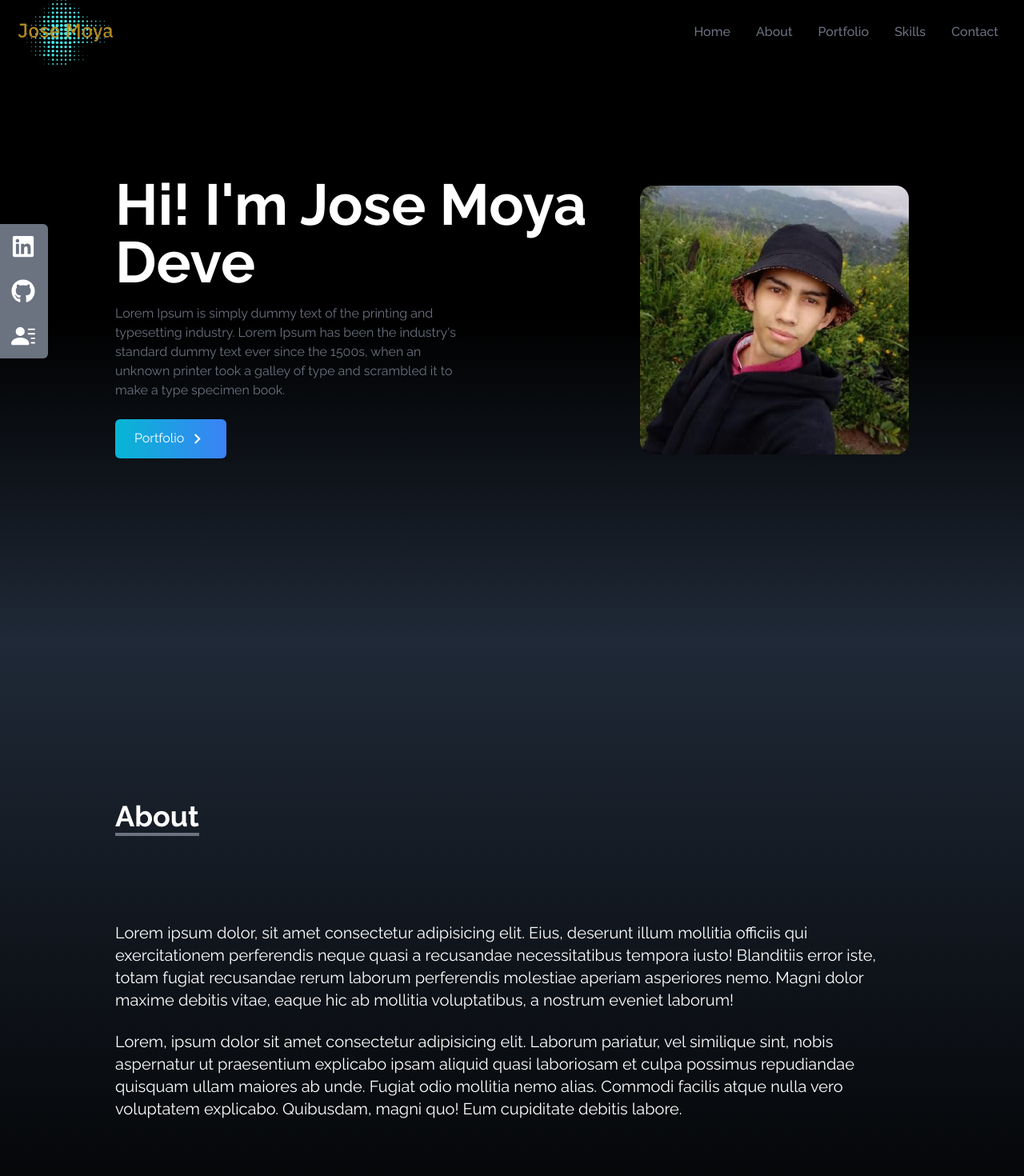
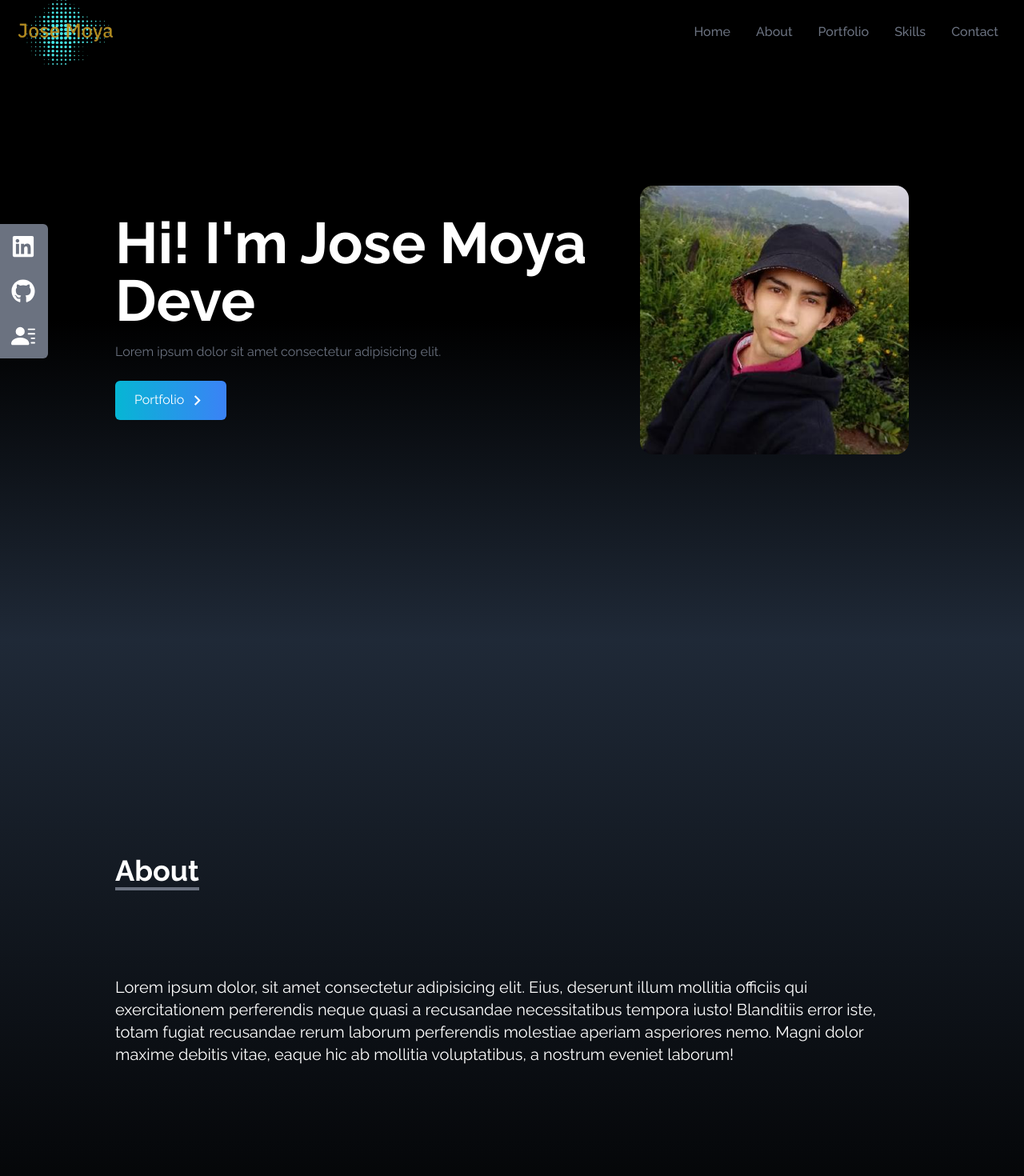
Before and after one commit to Jhoseb29/Jose-Moya, a React (Create React App) app: page / in a window 1280 px wide. Shown: the top 1470 px of the page at 80% size. Built offline with nearby package versions, Linux system fonts and the light colour scheme.

Commit message:
maldito error

```diff
--- a/src/components/About.jsx
+++ b/src/components/About.jsx
@@ -22,16 +22,7 @@ const About = () => {
           ab mollitia voluptatibus, a nostrum eveniet laborum!
         </p>
 
-        <br />
 
-        <p className="text-xl">
-          Lorem, ipsum dolor sit amet consectetur adipisicing elit. Laborum
-          pariatur, vel similique sint, nobis aspernatur ut praesentium
-          explicabo ipsam aliquid quasi laboriosam et culpa possimus repudiandae
-          quisquam ullam maiores ab unde. Fugiat odio mollitia nemo alias.
-          Commodi facilis atque nulla vero voluptatem explicabo. Quibusdam,
-          magni quo! Eum cupiditate debitis labore.
-        </p>
       </div>
     </div>
   );
--- a/src/components/Home.jsx
+++ b/src/components/Home.jsx
@@ -53,15 +53,12 @@ const Home = () => {
     >
       <div className="max-w-screen-lg mx-auto flex flex-col items-center justify-center h-full px-4 md:flex-row">
         <div className="flex flex-col justify-center h-full">
-        <TrackVisibility>
-              {({ isVisible }) =>
-              <div className={isVisible ? "animate__animated animate__fadeIn" : ""}>
-                <h1 className= "text-4xl sm:text-7xl font-bold text-white">{`Hi! I'm Jose Moya`} <span className="txt-rotate" data-period="1000" data-rotate='[ "Web Developer", "Web Designer", "UI/UX Designer"]'><span className="wrap">{text}</span></span></h1>
-                  <p className="text-gray-500 py-4 max-w-md">Lorem Ipsum is simply dummy text of the printing and typesetting industry. Lorem Ipsum has been the industry's standard dummy text ever since the 1500s, when an unknown printer took a galley of type and scrambled it to make a type specimen book.</p>
-              </div>}
-            </TrackVisibility>
+           <div>
+                <h1 className= "text-4xl sm:text-7xl font-bold text-white ">{`Hi! I'm Jose Moya`} <span className="txt-rotate" data-period="1000" data-rotate='[ "Web Developer", "Web Designer", "UI/UX Designer"]'><span className="wrap">{text}</span></span></h1>
+                  <p className="text-gray-500 py-4 max-w-md">Lorem ipsum dolor sit amet consectetur adipisicing elit.</p>
+              </div>
+          <div>
 
-          <div>
             <Link
               to="portfolio"
               smooth
--- a/src/components/NavBar.jsx
+++ b/src/components/NavBar.jsx
@@ -30,7 +30,7 @@ const NavBar = () => {
   ];
 
   return (
-    <div className="flex justify-between items-center w-full h-20 px-4 text-white bg-black fixed">
+    <div className="flex justify-between items-center w-full h-20 px-4 text-white bg-black absolute">
       <div>
         <img className="w-32 width: 8rem"  src={Logo} />
       </div>
```
